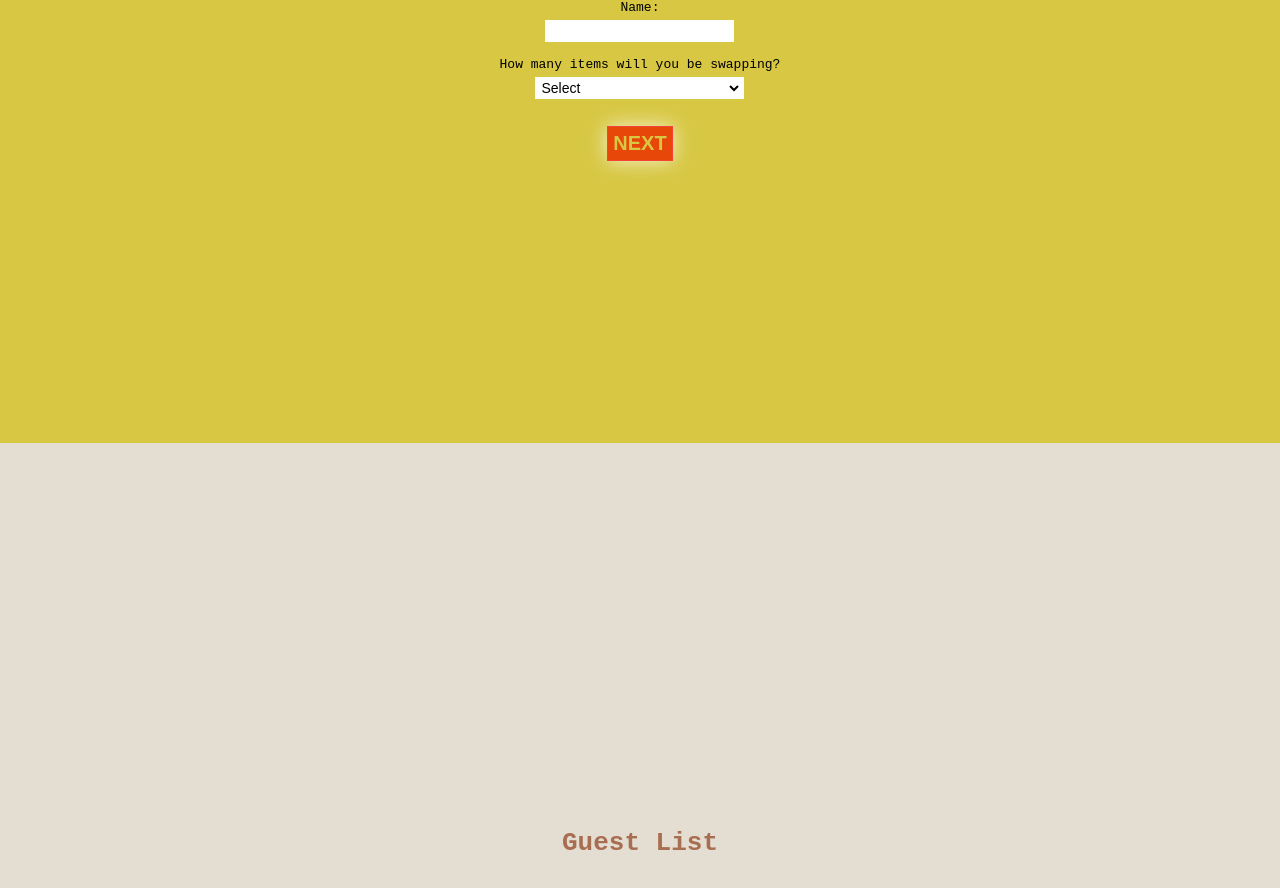
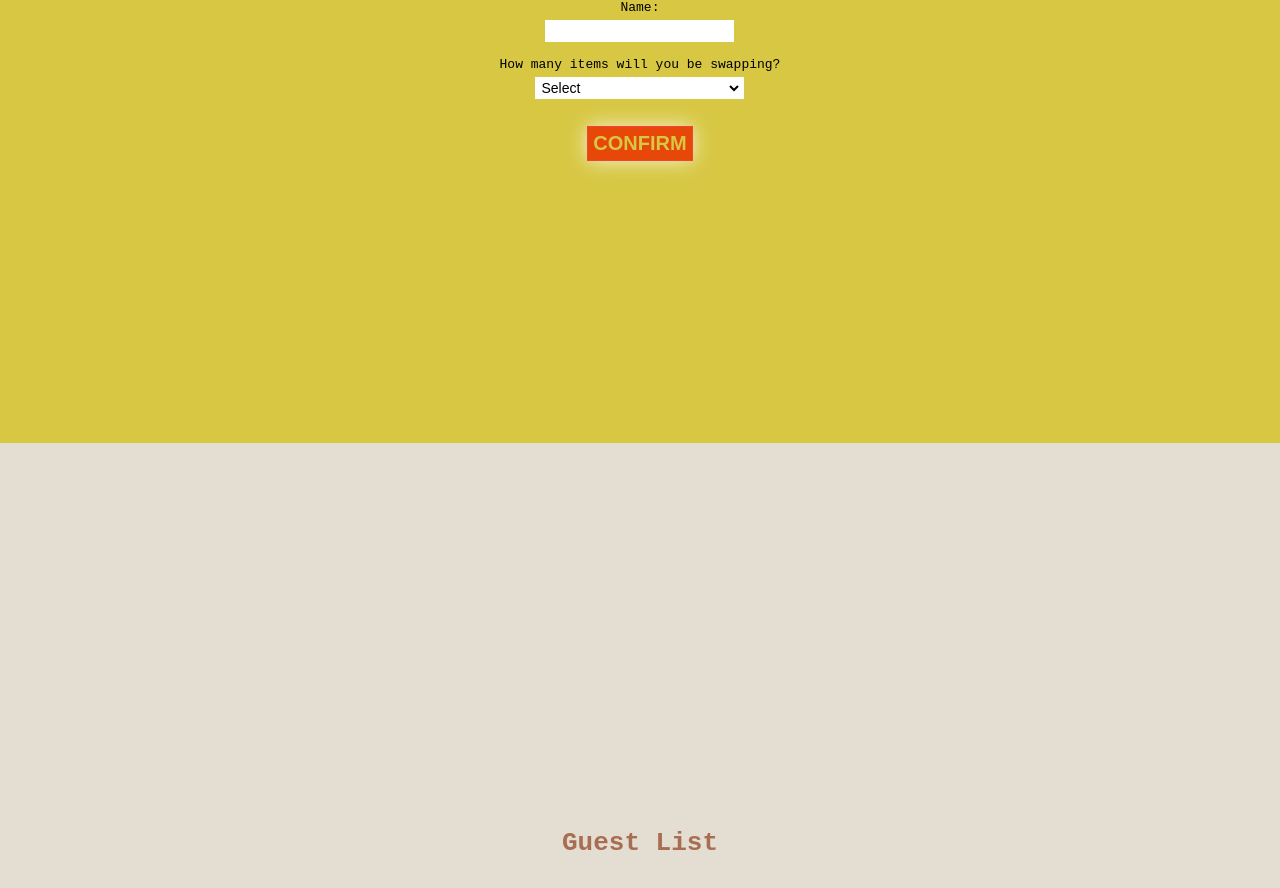
Before and after one commit to abbykaemmerer/swap, a React (Create React App) app: page / in a window 1280 px wide. Shown: the part 1157-2045 px from the top of the page. Built offline with nearby package versions, Linux system fonts and the light colour scheme; the HTML template or start-up script is replaced by a standard one.

Commit message:
1.23: clean up, pause on confirm sep screen

```diff
--- a/public/index.html
+++ b/public/index.html
@@ -14,7 +14,6 @@
       manifest.json provides metadata used when your web app is installed on a
       user's mobile device or desktop. See https://developers.google.com/web/fundamentals/web-app-manifest/
     -->
-    <link rel="manifest" href="favicon.ico" />
     <!--
       Notice the use of %PUBLIC_URL% in the tags above.
       It will be replaced with the URL of the `public` folder during the build.
--- a/src/App.js
+++ b/src/App.js
@@ -1,5 +1,4 @@
 import React, { useEffect, useState } from 'react';
-import ConfirmScreen from './Confirm/confirm';
 import './App.css';
 import InviteScreen from './Invite/invite';
 import GuestListScreen from './GuestList/guest-list';
@@ -8,33 +7,6 @@ import FAQScreen from './FAQ/faq';
 import { nanoid } from "nanoid";
 
 function App() {
-
-//  const onConfirm = () => {
-//     let rsvps = [...state.rsvps]
-//     let newRsvp = {}
-//     newRsvp.name = state.pendingRsvp.name;
-//     newRsvp.contributions = state.pendingRsvp.contributions;
-//     rsvps.push(newRsvp);
-//     this.setState ({
-//       rsvps: rsvps,
-//       // showConfirmScreen: false,
-//       errorMessage: ''
-//     })
-//   }
-
-// const onSubmit = (name, contributions) => {
-//   if(name === undefined || contributions === undefined) {
-//     console.log('error');
-//   } else {
-//     let pendingRsvp = []
-//       pendingRsvp.name = name;
-//       pendingRsvp.contributions = contributions;
-//       this.setState({
-//         pendingRsvp: pendingRsvp,
-//         // showConfirmScreen: true
-//       });
-//     }
-// }
 const savedList = JSON.parse(localStorage.getItem('savedGuestList'));
 const initialState={
   list:savedList ? savedList : []
@@ -55,52 +27,23 @@ const handleContributionChange = (e) => {
   setContribution(e.target.value);
 };
 
-const handleNext = (e) => {
-  e.preventDefault();
-  if (name) {
+
+const handleConfirm = () => {
   const newGuest = {
     name: name,
     contribution: contribution,
     id: nanoid(),
   };
+  setName("");
+  setContribution("");
   setList([...list, newGuest]);
-    setName("");
-    setContribution([]);
-  } else {
-    alert("Please enter guest name");
 }
-};
 
 const handleDelete = (guest) => {
   let newlist = list.map((guest) => ({ ...guest }));
   setList(newlist.filter((g) => g.id !== guest.id));
 };
 
-
-  // let view;
-  // if (this.state.showConfirmScreen === false) {
-  //     view =
-  //     <RSVPFormScreen
-  //       input={input}
-  //       handleChange={handleChange}
-  //       handleNext={handleNext}
-  //       showConfirmScreen={(name, contributions) => onSubmit(name, contributions)}
-  //       errorMessage={state.errorMessage}/>
-  // } else {
-  //     view =
-  //     <ConfirmScreen
-  //       name={state.pendingRsvp.name}
-  //       contributions={state.pendingRsvp.contributions}
-  //       onConfirm={onConfirm}
-  //       />
-  // }
-
-  // let rsvps;
-  // if (state.rsvps.length <= 0) {
-  //       rsvps = <div><p>No guests so far</p></div>
-  //     } else {
-  //       rsvps = <div> {state.rsvps.map((r) => { return <li>{r.name} is contributing {r.contributions}</li> })} </div>
-  //   }
 
   return (
   <div className="App">
@@ -110,8 +53,8 @@ const handleDelete = (guest) => {
         select={contribution}
         handleNameChange={handleNameChange}
         handleContributionChange={handleContributionChange}
-      handleNext={handleNext}
-    ></RSVPFormScreen>
+        handleConfirm={handleConfirm}
+        />
     <GuestListScreen
       list={list}
       handleNameChange={handleNameChange}
--- a/src/Confirm/confirm.js
+++ b/src/Confirm/confirm.js
@@ -13,7 +13,7 @@ const ConfirmScreen = ( props ) => {
             </button>
             <button
                 className="main-btn"
-                onClick={props.onConfirm}
+                onClick={props.handleConfirm}
             >Confirm
             </button>
         </div>
--- a/src/RSVPForm/rsvp.js
+++ b/src/RSVPForm/rsvp.js
@@ -1,11 +1,8 @@
 import React from 'react';
 
 function RSVPFormScreen(props) {
-
 return (
       <div className='rsvp-section'>
-    {/* <p id="error">{props.errorMessage}</p> */}
-
       <form
       className="form">
       <header>
@@ -18,7 +15,7 @@ function RSVPFormScreen(props) {
             <input
             type="text" name="name"
             className="textfield"
-          value={props.input}
+            value={props.name}
             onChange={props.handleNameChange}/>
           </label>
         </div>
@@ -38,12 +35,11 @@ function RSVPFormScreen(props) {
         </div>
         <button
           className="main-btn"
-        onClick={props.handleNext}>Next
+          onClick={props.handleConfirm}>Confirm
         </button>
       </form>
     </div>
-
-    );
-}
+    )
+};
 
 export default RSVPFormScreen;
```
Lines whose indentation alone changed are shown as unchanged.
